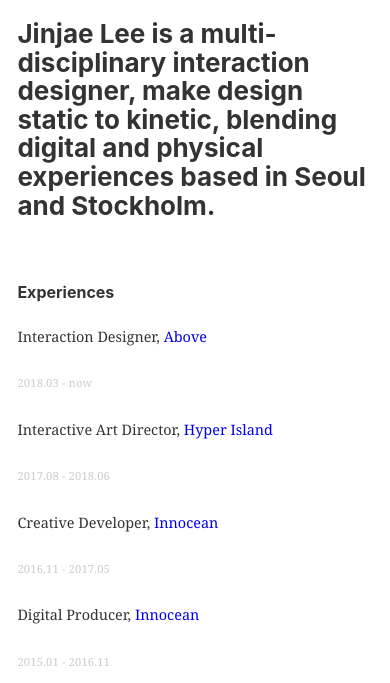
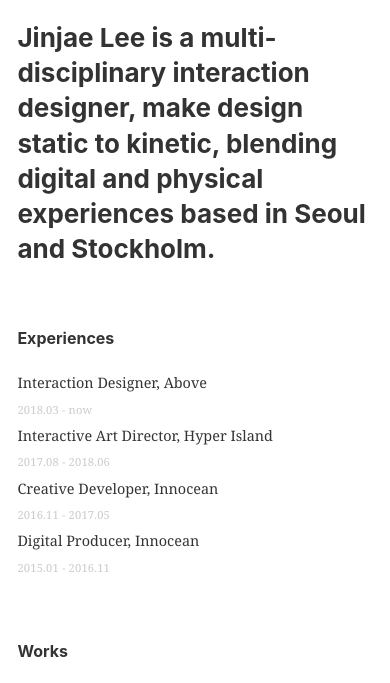
Before and after one commit to jinbread/jinbread, a Gatsby site: page / in a window 390 px wide. Shown: the part 130-813 px from the top of the page. Built offline with nearby package versions, Linux system fonts and the light colour scheme; Gatsby itself is replaced by a stand-in of ours.

Commit message:
css updated

```diff
--- a/src/components/layout.css
+++ b/src/components/layout.css
@@ -40,6 +40,7 @@
 a {
   background-color: transparent;
   text-decoration: none;
+  color: hsla(0, 0%, 0%, 0.8);
   -webkit-text-decoration-skip: objects;
 }
 
@@ -623,8 +624,71 @@
 pre tt:after {
   content: "";
 }
+
+h2 {
+  line-height: 2.2rem;
+}
+
+
+p {
+  font-size: 0.9rem;
+  margin-bottom: 0.5rem;
+}
+
+.container {
+  margin-top: 4rem;
+}
+
+.content {
+  display: grid;
+  grid-template-columns: 1fr 1fr;
+}
+
+.detail {
+  font-size: 0.7em;
+  color: #cccccc;
+  letter-spacing: 0.01rem;
+  text-align: right;
+}
+
+@media screen and (max-width: 640px) {
+  .content {
+      display: block;
+  }
+  .detail {
+      text-align: left;
+  }
+  p {
+      margin-bottom: 0.2rem;
+  }
+}
+
+
+
 @media only screen and (max-width: 480px) {
   html {
     font-size: 100%;
   }
 }
+
+.footer {
+  display: grid;
+  grid-template-columns: 1fr 1fr;
+
+}
+
+.soMe {
+  display: grid;
+  grid-template-columns: 20px 22px 20px;
+  grid-gap: 6px;
+  grid-auto-flow:        column;
+  grid-auto-columns:     1fr;
+  text-align: center;
+
+}
+
+.icon {
+  margin: 0;
+  /* margin: auto; */
+  /* vertical-align: middle; */
+}
--- a/src/pages/index.css
+++ b/src/pages/index.css
@@ -25,11 +25,6 @@
 }
 
 
-
-.content-skill {
-
-}
-
 @media screen and (max-width: 640px) {
     .content {
         display: block;
```
